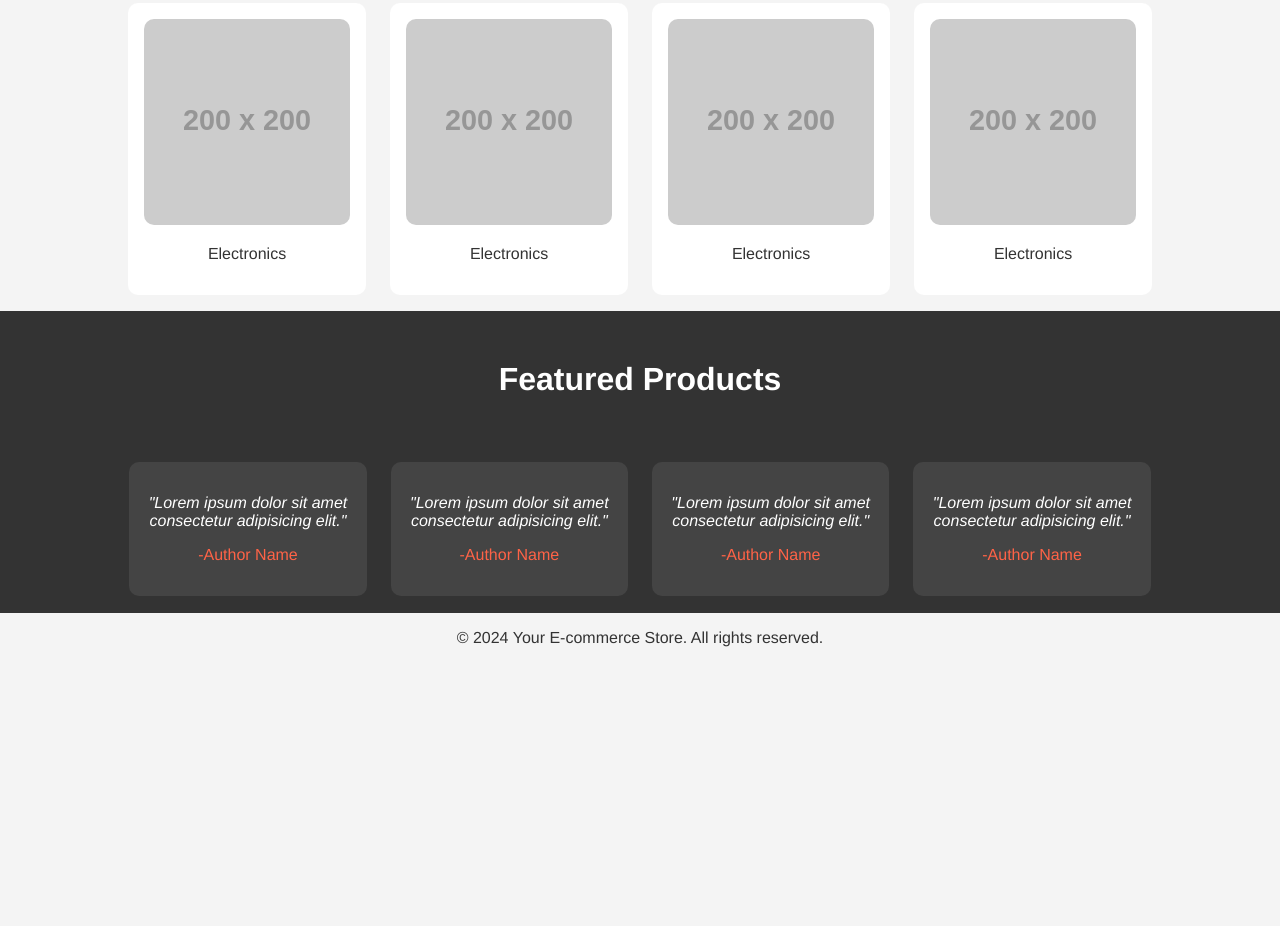
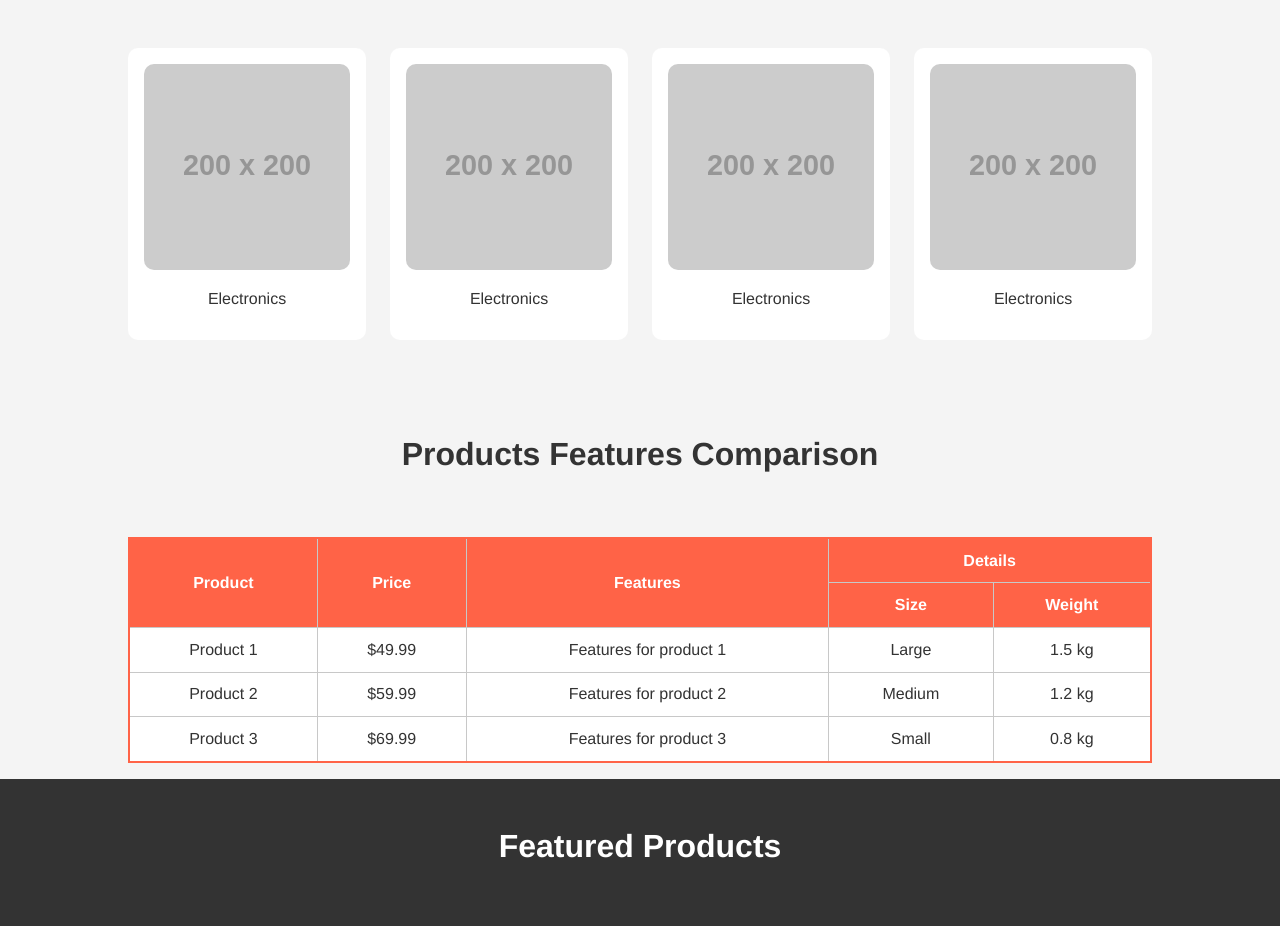
Before and after one commit to AdityaBheke/E-Com, a plain HTML site: page index.html in a window 1280 px wide. Shown: the part 1089-2015 px from the top of the page. Before the commit the page ends 1752 px from the top, so only its background shows below. Drawn offline with Linux system fonts and the light colour scheme; placeholder pictures from the web are drawn by us.

Commit message:
create comparison table

```diff
--- a/index.html
+++ b/index.html
@@ -27,7 +27,11 @@
         <h2 class="hero-heading">Welcome to our online store</h2>
         <p class="hero-msg">Discover the best products at unbeatable prices</p>
         <button class="hero-button">Shop Now</button>
+        <div>
+            <span class="offer-message">Special Offer! Get 20% off on all electronics</span>
+        </div>
     </section>
+    <!-- Categories -->
     <section id="category" class="container">
         <h1 class="section-heading">Shop by Category</h1>
         <div class="card-container">
@@ -57,6 +61,7 @@
             </div>
         </div>
     </section>
+    <!-- Products -->
     <section id="products" class="container">
         <h1 class="section-heading">Featured Products</h1>
         <div class="card-container">
@@ -86,6 +91,49 @@
             </div>
         </div>
     </section>
+    <!-- Product Comparison -->
+    <section id="products-comparison" class="container">
+        <h1 class="section-heading">Products Features Comparison</h1>
+        <table class="comparison-table">
+            <thead>
+                <tr>
+                    <th rowspan="2">Product</th>
+                    <th rowspan="2">Price</th>
+                    <th rowspan="2">Features</th>
+                    <th colspan="2">Details</th>
+                </tr>
+                <tr>
+                    <th>Size</th>
+                    <th>Weight</th>
+                </tr>
+            </thead>
+            <tbody>
+                <tr>
+                    <td>Product 1</td>
+                    <td>$49.99</td>
+                    <td>Features for product 1</td>
+                    <td>Large</td>
+                    <td>1.5 kg</td>
+                </tr>
+                <tr>
+                    <td>Product 2</td>
+                    <td>$59.99</td>
+                    <td>Features for product 2</td>
+                    <td>Medium</td>
+                    <td>1.2 kg</td>
+                </tr>
+                <tr>
+                    <td>Product 3</td>
+                    <td>$69.99</td>
+                    <td>Features for product 3</td>
+                    <td>Small</td>
+                    <td>0.8 kg</td>
+                </tr>
+            </tbody>
+        </table>
+    </section>
+
+     <!-- Testimony -->
     <section id="testimony">
         <h1 class="section-heading container" id="testimony-heading">Featured Products</h1>
         <div class="container card-container">
--- a/style.css
+++ b/style.css
@@ -40,6 +40,7 @@ body, html {
     color: #fd7e68;
     transition: color ease-in-out 0.2s;
 }
+/* Hero */
 #hero{
     background-color:
     #ff6347;
@@ -60,6 +61,7 @@ body, html {
     color: white;
     padding: 0.8em 2em;
     border: none;
+    margin-bottom: 2em;
 }
 .hero-button:hover{
     background-color: #ff2600;
@@ -69,6 +71,11 @@ body, html {
 .section-heading{
     font-size: 2em;
     margin: 2em auto;
+}
+.offer-message{
+    padding: 0.5em;
+    background-color: rgba(0, 0, 0, 0.4);
+    border-radius: 5px;
 }
 
 /* Card */
@@ -81,6 +88,10 @@ body, html {
     background-color: white;
     padding: 1em;
     border-radius: 10px;
+    transition: transform 0.2s linear;
+}
+.card:hover{
+    transform: scale(1.05);
 }
 .card-image-container{
     width: 100%;
@@ -89,6 +100,24 @@ body, html {
     border-radius: 10px;
     width: 100%;
     height: auto;
+}
+/* Comparison Table */
+.comparison-table{
+    width: 100%;
+    border-collapse: collapse;
+    border: 2px solid #ff6347;
+}
+.comparison-table th{
+    background-color: #ff6347;
+    color: white;
+    padding: 0.8em;
+}
+.comparison-table td{
+    background-color: white;
+    padding: 0.8em;
+}
+.comparison-table th,.comparison-table td{
+    border: 1px solid #c8c8c8;
 }
 /* Testimony */
 #testimony{
@@ -142,7 +171,7 @@ body, html {
     gap: 1.5em;
 }
 .form-input{
-    padding: 0.5em;
+    padding: 0.7em;
 }
 .form-submit{
     padding: 0.5em;
@@ -167,3 +196,13 @@ body, html {
 #signup-container:target{
     display: block;
 }
+
+/* Media queries */
+@media screen and (max-width:480px) {
+    .navbar{
+        flex-wrap: wrap;
+    }
+    .card-container{
+        grid-template-columns: repeat(2,1fr);
+    }
+}
```
